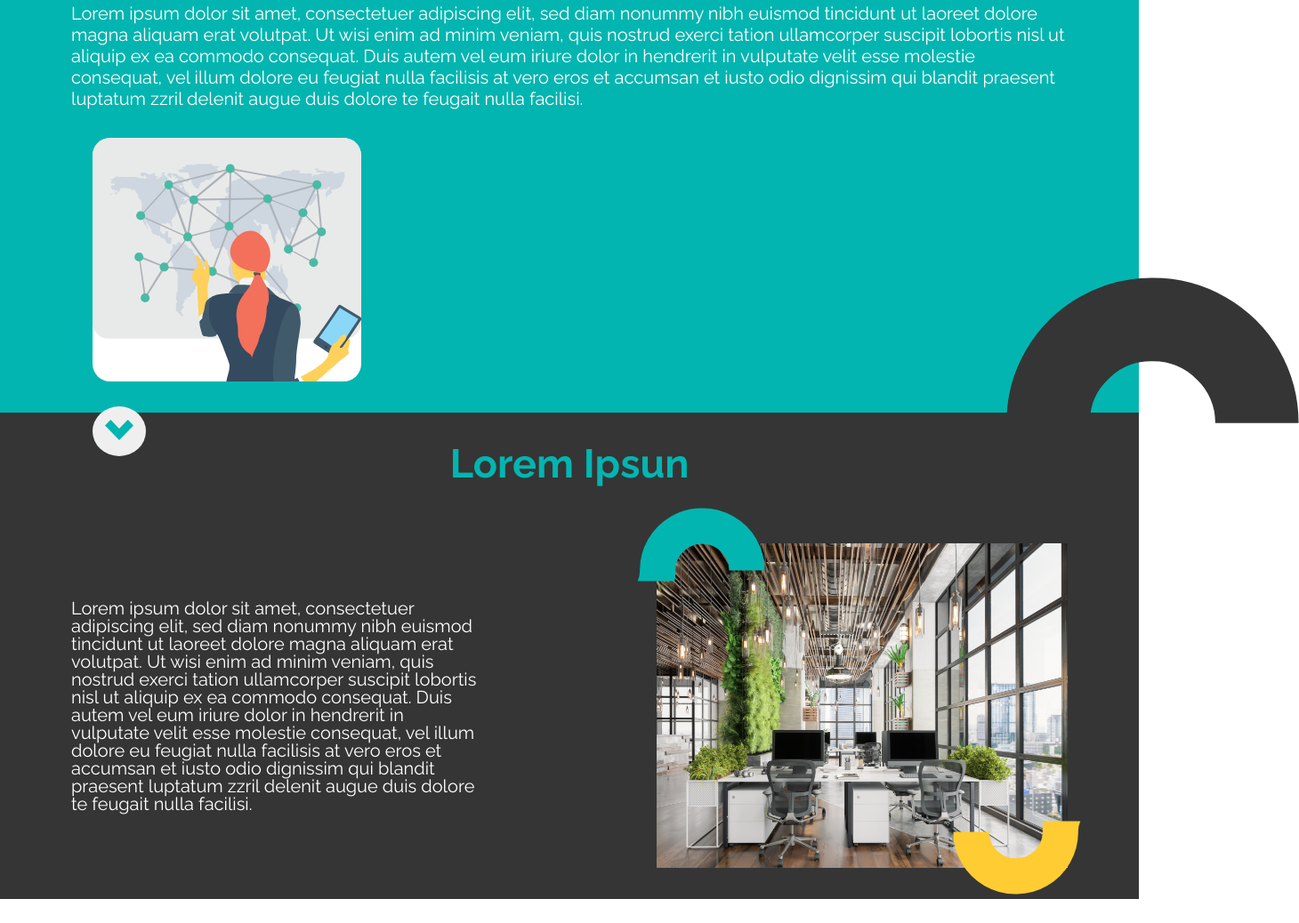
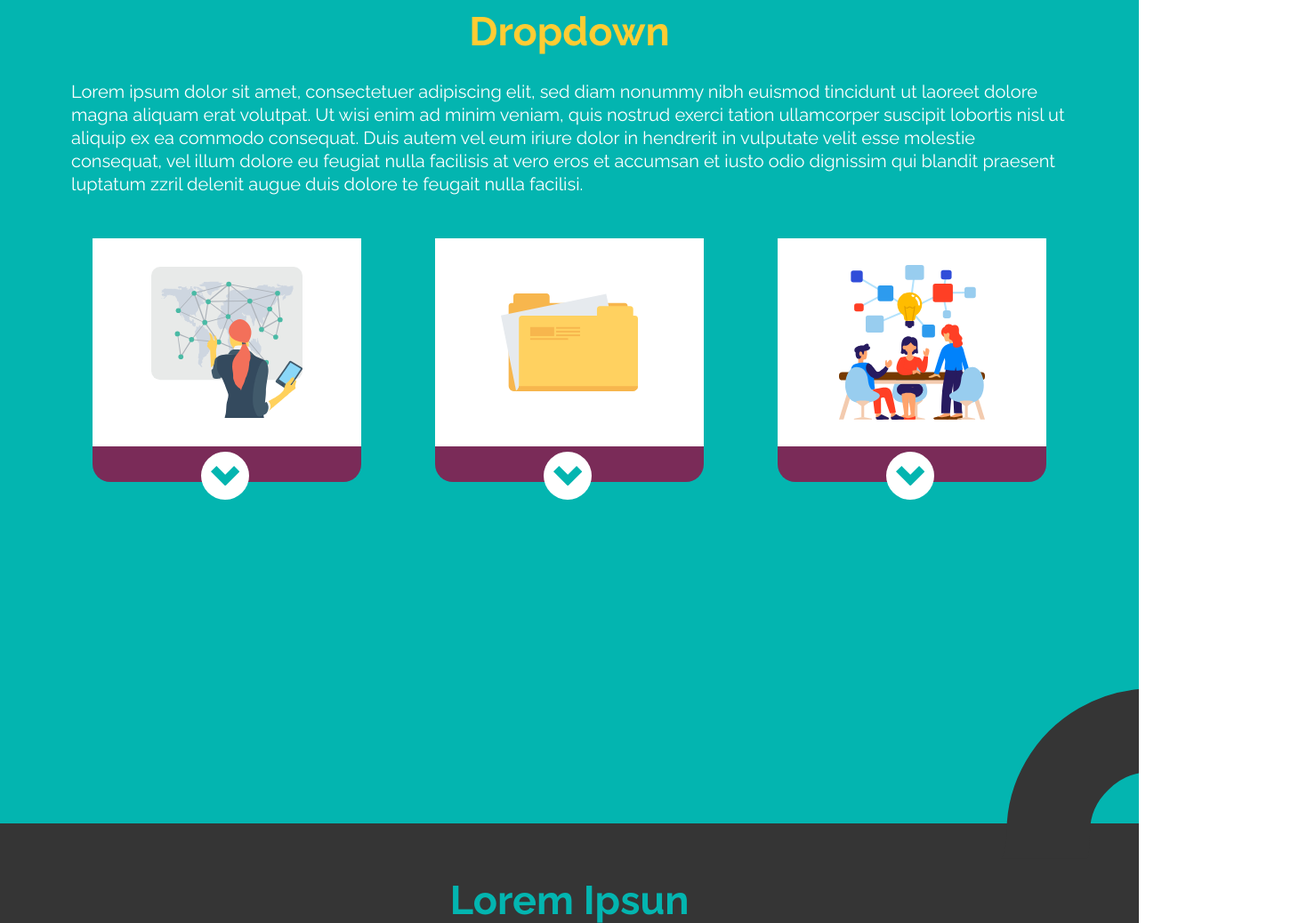
Before and after one commit to idkngrid/dot-front-end-test, a website: page index.html in a window 1280 px wide. Shown: the part 1274-2312 px from the top of the page at 89% size, 1460 px wide, since content can reach past the window. Drawn offline with Linux system fonts and the light colour scheme; files that its build step writes are made by us from their sources.

Commit message:
add dropdown animation

```diff
--- a/index.html
+++ b/index.html
@@ -9,6 +9,13 @@
     <link href="https://fonts.googleapis.com/css2?family=Raleway:wght@400;700&display=swap" rel="stylesheet">
     <link rel="stylesheet" href="/dist/style.css">
     <title>DOT Digital Group</title>
+    <meta name="description" content="content="Especialistas em Educação Corporativa no Brasil. Soluções completas em Edtech. Engajamento colaborativo e microlearning para empresas. Conheça o jeito DOT."">
+    <meta property="og:locale" content="pt_BR">
+    <meta property="og:type" content="website">
+    <meta property="og:title" content="Educação Corporativa Digital - Edtech • DOT Digital Group">
+    <meta property="og:description" content="Especialistas em Educação Corporativa no Brasil. Soluções completas em Edtech. Engajamento colaborativo e microlearning para empresas. Conheça o jeito DOT.">
+    <meta property="og:url" content="https://dotgroup.com.br/">
+    <meta property="og:image" content="https://media.discordapp.net/attachments/824408704732495926/1024655631791161344/Frame_12.jpg?width=901&height=473">
 </head>
 <body>
     <section class="hero">
@@ -28,12 +35,15 @@
     <section class="list">
         <div class="container container--pall">
             <h2 class="headline headline--size-2 headline--yellow text-center hide-for-mobile">Lorem Ipsun</h2>
+
             <div class="list__content">
                 <div class="list__image">
                     <img src="./assets/icon-suitcase.svg" alt="">
                 </div>
+
                 <div class="list__text">
                     <h2 class="list__headline--mobile headline headline--size-2 headline--yellow text-center hide-for-desktop">Lorem Ipsun</h2>
+
                     <p>Lorem ipsum dolor sit amet, consectetuer adipiscing elit, sed diam nonummy nibh euismod tincidunt ut laoreet dolore magna aliquam erat volutpat. </p>
 
                     <ul>
@@ -43,8 +53,8 @@
                     </ul>
                 </div>
             </div>
+        </div>
 
-        </div>
         <img src="assets/icon-blue.svg" alt="" class="list__icon--small mobile hide-for-desktop">
         <img src="assets/icon-blue-big.svg" alt="" class="list__icon--big hide-for-mobile">
     </section>
@@ -59,13 +69,42 @@
                     <div class="dropdown__card-image">
                         <img src="assets/icon-map.svg" alt="">
                     </div>
-                    <button class="dropdown__arrow" id="dropdownButtonDown"><img src="assets/icon-arrow-down.svg" alt=""></button>
-                    <!-- <button class="dropdown__arrow" id="dropdownButtonUp"><img src="assets/icon-arrow-up.svg" alt=""></button> -->
-                    <div class="dropdown__card--open">
-                        <p class="dropdown__text--purple hide-for-all">
-                            Lorem ipsum dolor sit amet, consectetuer adipiscing elit, sed diam nonummy nibh euismod tincidunt ut laoreet dolore magna aliquam erat volutpat. Ut wisi enim ad minim veniam, quis nostrud exerci tation ullamcorper suscipit lobortis nisl ut aliquip ex ea commodo consequat.
-                        </p>
+                    <details class="dropdown__details">
+                        <summary>
+                            <svg xmlns="http://www.w3.org/2000/svg" width="32.411" height="22.57" viewBox="0 0 32.411 22.57">
+                                <path id="Caminho_187585" data-name="Caminho 187585" d="M2317.333,1900.266l13.024,13.024,13.023-13.024" transform="translate(-2314.151 -1897.084)" fill="none" stroke="#03b5b0" stroke-width="9"/>
+                            </svg>
+                        </summary>
+                        <div>Lorem ipsum dolor sit amet, consectetuer adipiscing elit, sed diam nonummy nibh euismod tincidunt ut laoreet dolore magna aliquam erat volutpat. Ut wisi enim ad minim veniam, quis nostrud exerci tation ullamcorper suscipit lobortis nisl ut aliquip ex ea commodo consequat. </div>
+                    </details>
+                </div>
+
+                <div class="dropdown__card">
+                    <div class="dropdown__card-image">
+                        <img src="assets/icon-file.svg" alt="">
                     </div>
+                    <details class="dropdown__details">
+                        <summary>
+                            <svg xmlns="http://www.w3.org/2000/svg" width="32.411" height="22.57" viewBox="0 0 32.411 22.57">
+                                <path id="Caminho_187585" data-name="Caminho 187585" d="M2317.333,1900.266l13.024,13.024,13.023-13.024" transform="translate(-2314.151 -1897.084)" fill="none" stroke="#03b5b0" stroke-width="9"/>
+                            </svg>
+                        </summary>
+                        <div>Lorem ipsum dolor sit amet, consectetuer adipiscing elit, sed diam nonummy nibh euismod tincidunt ut laoreet dolore magna aliquam erat volutpat. Ut wisi enim ad minim veniam, quis nostrud exerci tation ullamcorper suscipit lobortis nisl ut aliquip ex ea commodo consequat. </div>
+                    </details>
+                </div>
+
+                <div class="dropdown__card">
+                    <div class="dropdown__card-image">
+                        <img src="assets/icon-brainstorm.svg" alt="">
+                    </div>
+                    <details class="dropdown__details">
+                        <summary>
+                            <svg xmlns="http://www.w3.org/2000/svg" width="32.411" height="22.57" viewBox="0 0 32.411 22.57">
+                                <path id="Caminho_187585" data-name="Caminho 187585" d="M2317.333,1900.266l13.024,13.024,13.023-13.024" transform="translate(-2314.151 -1897.084)" fill="none" stroke="#03b5b0" stroke-width="9"/>
+                            </svg>
+                        </summary>
+                        <div>Lorem ipsum dolor sit amet, consectetuer adipiscing elit, sed diam nonummy nibh euismod tincidunt ut laoreet dolore magna aliquam erat volutpat. Ut wisi enim ad minim veniam, quis nostrud exerci tation ullamcorper suscipit lobortis nisl ut aliquip ex ea commodo consequat. </div>
+                    </details>
                 </div>
             </div>
         </div>
--- a/package.json
+++ b/package.json
@@ -4,7 +4,8 @@
   "description": "",
   "main": "index.js",
   "scripts": {
-    "test": "echo \"Error: no test specified\" && exit 1"
+    "test": "echo \"Error: no test specified\" && exit 1",
+    "start": "gulp"
   },
   "repository": {
     "type": "git",
--- a/src/js/script.js
+++ /dev/null
@@ -1,7 +0,0 @@
-const dropdownButtonDown = document.querySelector('#dropdownButtonDown');
-
-dropdownButtonDown.addEventListener('click', () => {
-    const dropdownText = document.querySelector('.dropdown__text--purple');
-
-    dropdownText.classList.toggle('hide-for-all');
-})
--- a/src/scss/_dropdown.scss
+++ b/src/scss/_dropdown.scss
@@ -4,6 +4,7 @@
 .dropdown {
     background-color: v.$blue;
     position: relative;
+    padding-bottom: 20rem;
 
     &__headline {
         margin-bottom: 2rem;
@@ -11,8 +12,8 @@
 
     &__text--white {
         font-size: 1rem;
-        line-height: 1.2;
-        margin-bottom: 2rem;
+        line-height: 1.3;
+        margin-bottom: 3rem;
 
         @include breakpoint.breakpoint-up(large) {
             font-size: 1.25rem;
@@ -33,43 +34,96 @@
     }
 
     &__card {
+        position: relative;
         width: 302px;
         height: 274px;
         background-color: v.$purple;
         border-radius: 20px;
-        overflow: hidden;
+        // overflow: hidden;
     }
 
     &__card-image {
+        position: relative;
         width: 302px;
         min-height: 234px;
         background-color: v.$white;
 
         > img {
+            position: absolute;
             display: block;
-            width: 100%;
-            top: 50px;
-            left: 63px;
+            top: 0;
+            bottom: 0;
+            left: 0;
+            right: 0;
+            margin: auto;
         }
     }
 
-    &__arrow {
+    &__details {
+        width: 100%;
+        outline: none;
         position: absolute;
-        width: 48px;
-        height: 54px;
-        border: none;
-        border-radius: 50%;
-        cursor: pointer;
-    }
+        bottom: 0;
+        z-index: 1;
 
-    &__card--open {
-        background-color: v.$yellow;
-    }
+        summary {
+            position: absolute;
+            bottom: -20px;
+            left: 122px;
+            text-align: center;
+            outline: none;
+            background-color: v.$white;
+            width: 54px;
+            height: 54px;
+            border-radius: 50%;
+            z-index: 1;
+            cursor: pointer;
+            transition: .5s ease-in-out;
 
-    &__text--purple {
-        font-size: 1.125rem;
-        line-height: 1.2;
-        margin-bottom: 2rem;
+            svg {
+                position: inherit;
+                top: 0;
+                bottom: 0;
+                left: 0;
+                right: 0;
+                margin: auto;
+                transition: .5s;
+            }
+        }
+
+        summary::-webkit-details-marker,
+        summary::marker {
+            display: none;
+            content: "";
+        }
+
+        &[open] {
+            div {
+                position: absolute;
+                top: -40px;
+                background-color: v.$yellow;
+                font-size: 18px;
+                line-height: 1.3;
+                padding: 4.5rem 1.5rem 3rem;
+                color: v.$purple;
+                border-radius: 0 0 20px 20px;
+                animation: sweep .5s ease-in-out;
+            }
+
+            @keyframes sweep {
+                0%    {opacity: 0; margin-top: -10px}
+                100%  {opacity: 1; margin-top: 0px}
+              }
+
+            summary {
+                background-color: v.$purple;
+
+                svg {
+                    transform: rotate(180deg);
+                    // stroke: #FFFFFF;
+                }
+            }
+        }
     }
 
     &__icon {
--- a/src/scss/_footer.scss
+++ b/src/scss/_footer.scss
@@ -4,4 +4,12 @@
 .footer {
     background-color: v.$purple;
     padding: 3.5rem 0;
+
+    img {
+        width: 240px;
+
+        @include breakpoint.breakpoint-up(large) {
+            width: 327px;
+        }
+    }
 }
--- a/src/scss/_globals.scss
+++ b/src/scss/_globals.scss
@@ -1,5 +1,9 @@
 @use "./breakpoints" as breakpoint;
 @use "./variables" as v;
+
+html {
+    overflow-x: hidden;
+}
 
 body {
     font-family: 'Raleway', sans-serif;
@@ -13,7 +17,7 @@ body {
 
     &--pall {
         padding: 4.375rem 1.5rem;
-        @include breakpoint.breakpoint-up(large) { padding: 2.1875rem 1.5rem }
+        @include breakpoint.breakpoint-up(large) { padding: 4rem 1.5rem }
     }
 }
 
--- a/src/scss/_grey-section.scss
+++ b/src/scss/_grey-section.scss
@@ -46,14 +46,26 @@
     }
 
     &__icon--blue {
+        display: none;
+
+
+        @include breakpoint.breakpoint-up (large) {
+            display: block;
             position: absolute;
             right: 340px;
             top: -40px;
         }
+    }
 
     &__icon--yellow {
+        display: none;
+
+
+        @include breakpoint.breakpoint-up (large) {
+            display: block;
             position: absolute;
             bottom: -30px;
             right: -15px;
         }
     }
+}
```
Also changed, not shown: src/scss/_variables.scss (+0 -10 lines), dist/script.js, dist/style.css, 3 other files. Lines whose indentation alone changed are shown as unchanged.
